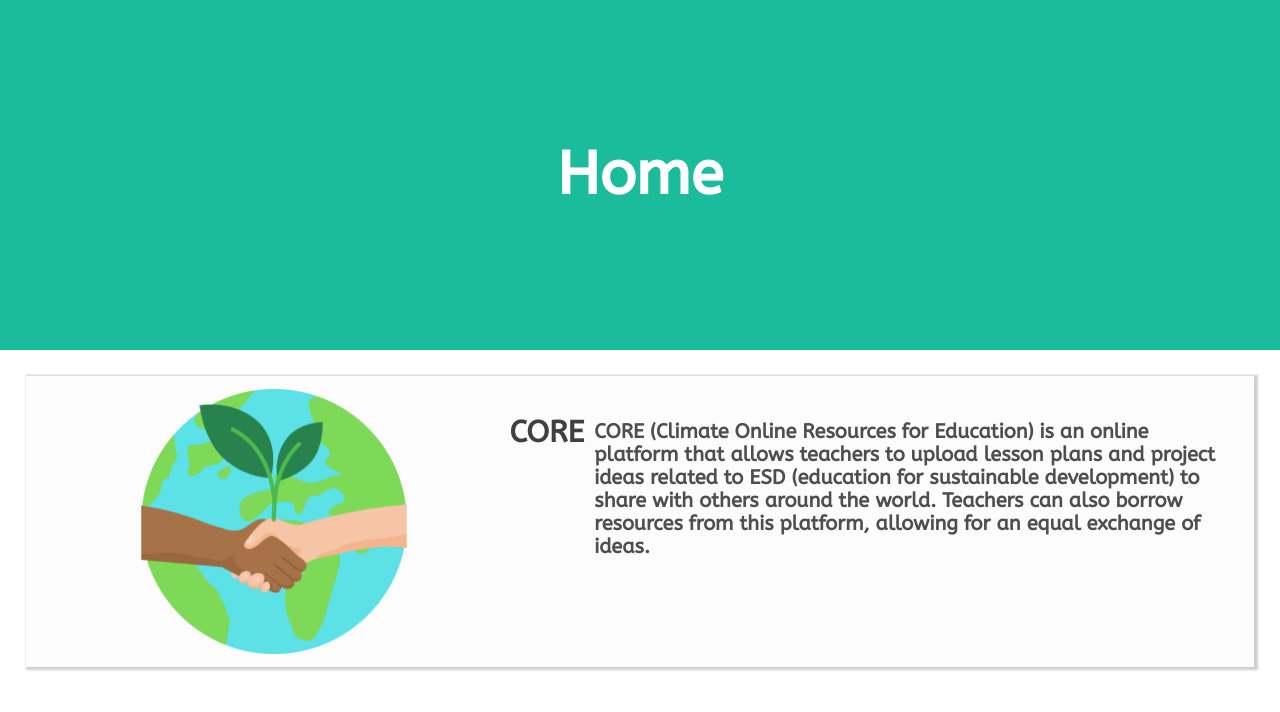
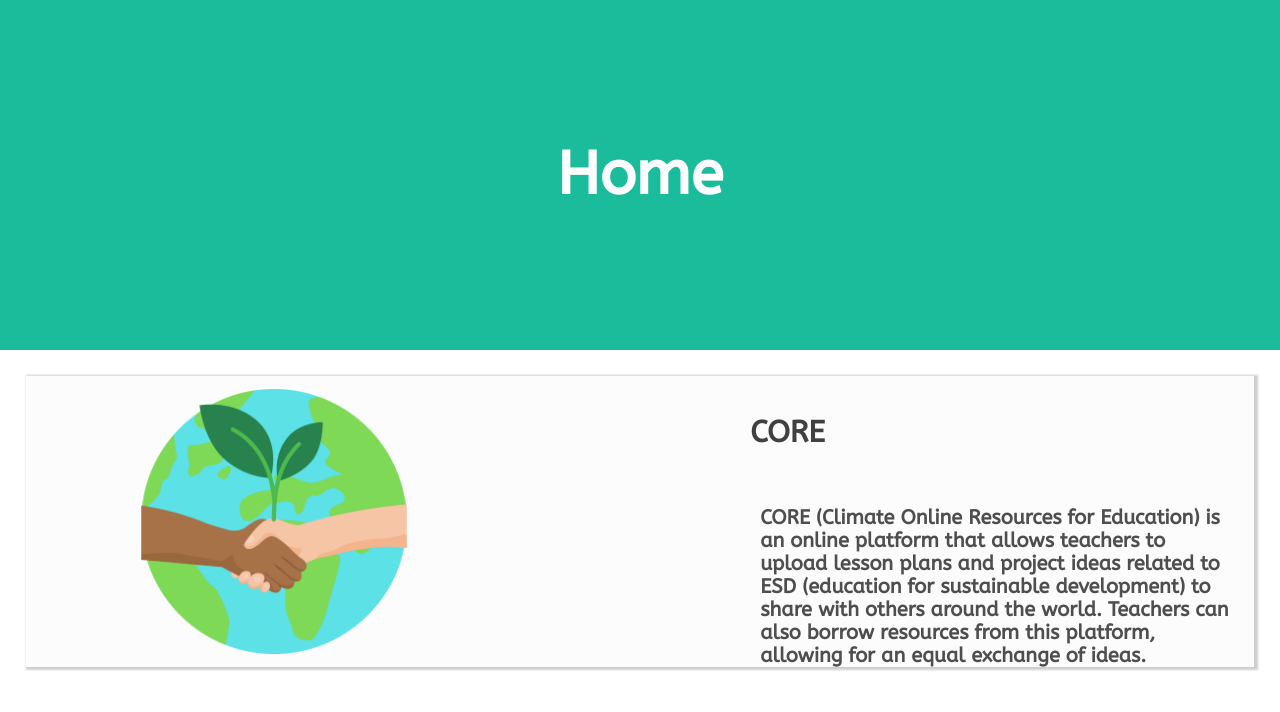
Before and after one commit to haelyak/CORE, a Flask app: page / in a window 1280 px wide. Shown: the part 116-828 px from the top of the page. Run offline with Flask 2, Linux system fonts and the light colour scheme.

Commit message:
Cleaned somethings up

```diff
--- a/Kindergarten.txt
+++ /dev/null
@@ -1,5 +0,0 @@
-Name: hihihi
-Description: hihih
-Age: hihih
-Subject: hi
-Country: hihihihi
--- a/Kindergarten2.txt
+++ /dev/null
@@ -1 +0,0 @@
-Kindergarten
--- a/main.py
+++ b/main.py
@@ -25,11 +25,11 @@ def index():
 def download():
     if request.method == 'POST':
         keywords = request.form['text']
-        refinewords = request.form['value']
+        # refinewords = request.form['checkbox']
         path = 'static'
         results = fileSearch.keyword_search(path, keywords)
         info = fileSearch.fileInfo(results)
-        results = fileSearch.refineSearch(results, refinewords)
+        # results = fileSearch.refineSearch(results, refinewords)
         return render_template('downloadResults.html', keywords=keywords, results=results, info=info)
     return render_template('downloadResults.html')
 
--- a/static/index.css
+++ b/static/index.css
@@ -76,7 +76,8 @@ img.logosmall {
 
 .who-we-are {
     display: flex;
-    justify-content: flex-start;
+    /* justify-content: flex-start; */
+    /* gap: 100px; */
     padding: 1%;
     margin-left: 2%;
     margin-right: 2%;
@@ -87,14 +88,21 @@ img.logosmall {
     box-shadow: 2px 1px 2px 2px rgba(63, 63, 63, 0.25);
 }
 
-.who-we-are,
+.words {
+    display: flex;
+    flex-direction: column;
+    justify-content: flex-start;
+    margin-left: 20%;
+}
+
+.words,
 h2 {
     align-self: column;
     font-size: 30px;
     color: rgb(64, 64, 64);
 }
 
-.who-we-are,
+.words,
 h4 {
     font-size: 18px;
     color: rgb(64, 64, 64);
@@ -104,6 +112,7 @@ h4 {
 img.logo {
     height: 265px;
     width: auto;
+    justify-content: center;
 }
 
 .search-container {
--- a/templates/index.html
+++ b/templates/index.html
@@ -27,12 +27,11 @@
         </div>
         <div class="who-we-are ">
             <img class="logo " src="/static/Logo.png " alt="Logo ">
-            <h2>CORE
+            <div class="words">
+                <h2>CORE</h2>
                 <h4>CORE (Climate Online Resources for Education) is an online platform that allows teachers to upload lesson plans and project ideas related to ESD (education for sustainable development) to share with others around the world. Teachers can
                     also borrow resources from this platform, allowing for an equal exchange of ideas.</h4>
-            </h2>
-
-
+            </div>
         </div>
     </h1>
 </body>
```
Also changed, not shown: templates/downloadResults.html (+8 -8 lines).
